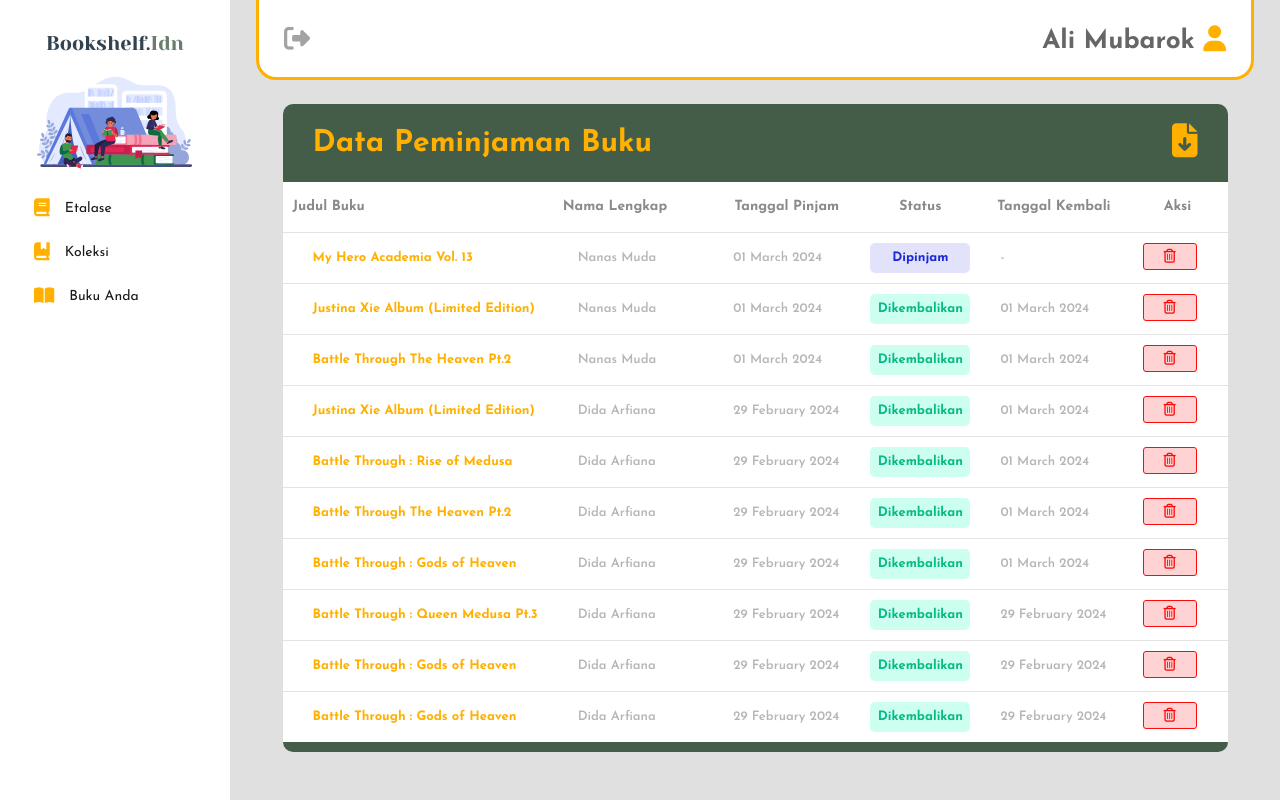
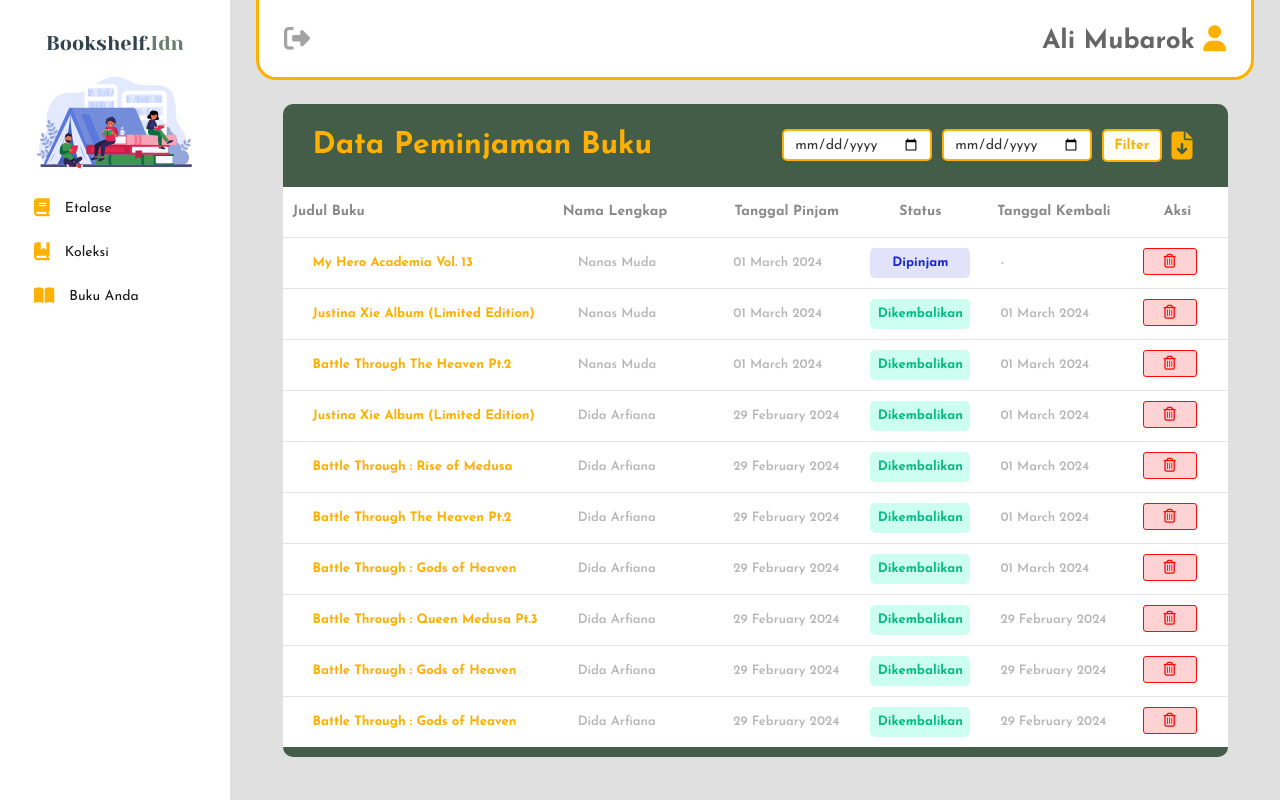
Before and after one commit to Dhafftive/perpustakaan, a PHP site: page /admin_petugas/rekap-page.php in a window 1280 px wide. Run offline with PHP 8.4, Linux system fonts and the light colour scheme; a user stored in the database is signed in; data comes from the database, SQL or seed files in the repository; some libraries are stand-ins or nearby versions.

Commit message:
[Feat] added filter by date for rekap peminjaman

```diff
--- a/admin_petugas/rekap-page.php
+++ b/admin_petugas/rekap-page.php
@@ -31,9 +31,18 @@ mysqli_close($koneksi);
     <?php require 'navbar.php'?>
     <div class="data-peminjaman">
         <div class="card">
-            <h5 class="card-header">Data Peminjaman Buku  <div class="download-btn" onclick="downloadExcel()"><i class="fa-solid fa-file-arrow-down"></i></div></h5>
+            <h5 class="card-header">Data Peminjaman Buku
+                <div class="filter-data">
+                    <div class="filter-input">
+                        <div class="tanggal-awal"><input type="date" id="tanggal-awal" name="tanggal-awal"></div>
+                        <div class="tanggal-akhir"><input type="date" id="tanggal-akhir" name="tanggal-akhir"></div>
+                        <button onclick="filterTanggal()" class="filter-btn">Filter</button>
+                    </div>
+                    <div class="download-btn" onclick="downloadExcel()" style="font-size: 16px;"><i class="fa-solid fa-file-arrow-down"></i></div>
+                </div>
+            </h5>
             <div class="table-responsive">
-                <table class="table-hover">
+                <table class="table-hover" id="bookTable">
                     <thead class="head-table">
                         <tr>
                             <th>Judul Buku</th>
@@ -105,6 +114,46 @@ mysqli_close($koneksi);
     <!-- SweetAlert2 JS -->
     <script src="https://cdn.jsdelivr.net/npm/sweetalert2@10"></script>
     <!-- Script Rekap data peminjaman -->
+    <script>
+function filterTanggal() {
+    var start = document.getElementById("tanggal-awal").value;
+    var end = document.getElementById("tanggal-akhir").value;
+    var table = document.getElementById("bookTable");
+    var rows = table.getElementsByTagName("tr");
+
+    for (var i = 1; i < rows.length; i++) {
+        var row = rows[i];
+        var borrowCell = row.getElementsByTagName("td")[2]; // Mengubah index menjadi 1 karena kita ingin memeriksa tanggal pinjam
+        var borrowDate = new Date(borrowCell.textContent);
+        var rowVisible = true;
+
+        if (start) {
+            if (borrowDate < new Date(start)) {
+                rowVisible = false;
+            }
+        }
+
+        if (end) {
+            if (borrowDate > new Date(end)) {
+                rowVisible = false;
+            }
+        }
+
+        // Menambahkan kondisi untuk memeriksa apakah tanggal pinjam sama dengan tanggal awal atau akhir
+        if (borrowDate.toDateString() === new Date(start).toDateString() || borrowDate.toDateString() === new Date(end).toDateString()) {
+            rowVisible = true;
+        }
+
+        if (rowVisible) {
+            row.style.display = "";
+        } else {
+            row.style.display = "none";
+        }
+    }
+}
+</script>
+
+
     <script>
         $(document).ready(function() {
             $('.delete-btn').on('click', function() {
--- a/css/rekap-peminjaman.css
+++ b/css/rekap-peminjaman.css
@@ -38,6 +38,22 @@
     display: flex;
     justify-content: space-between;
     align-items: center;
+}
+.card-header .filter-data{
+    display: flex;
+    flex-direction: row;
+    padding: 5px;
+    font-size: 14px;
+    align-items: center;
+}
+.card-header .filter-data .filter-input{
+    display: flex;
+    flex-direction: row;
+    gap: 10px;
+    margin: 0 10px;
+}
+.card-header .filter-data .download-btn i{
+    font-size: 28px;
 }
 .card-header i:hover{
     color: #fff;
@@ -147,3 +163,26 @@ td .delete i{
     font-size: 34px;
     color: #FFB000;
 }
+/* Gaya input tanggal */
+input[type="date"] {
+    padding: 5px 10px;
+    border: 2px solid #FFB000;
+    border-radius: 5px;
+    font-size: 14px;
+    background-color: #fff;
+    color: #333;
+    font-family: var(--default);
+    width: 150px;
+    cursor: pointer;
+    appearance: none;
+}
+.filter-btn{
+    padding: 7px 10px;
+    color: #FFB000;
+    font-weight: 700;
+    font-family: var(--default);
+    font-size: 14px;
+    background-color: #fffcf6;
+    border: 2px solid #FFB000;
+    border-radius: 5px;
+}
```
